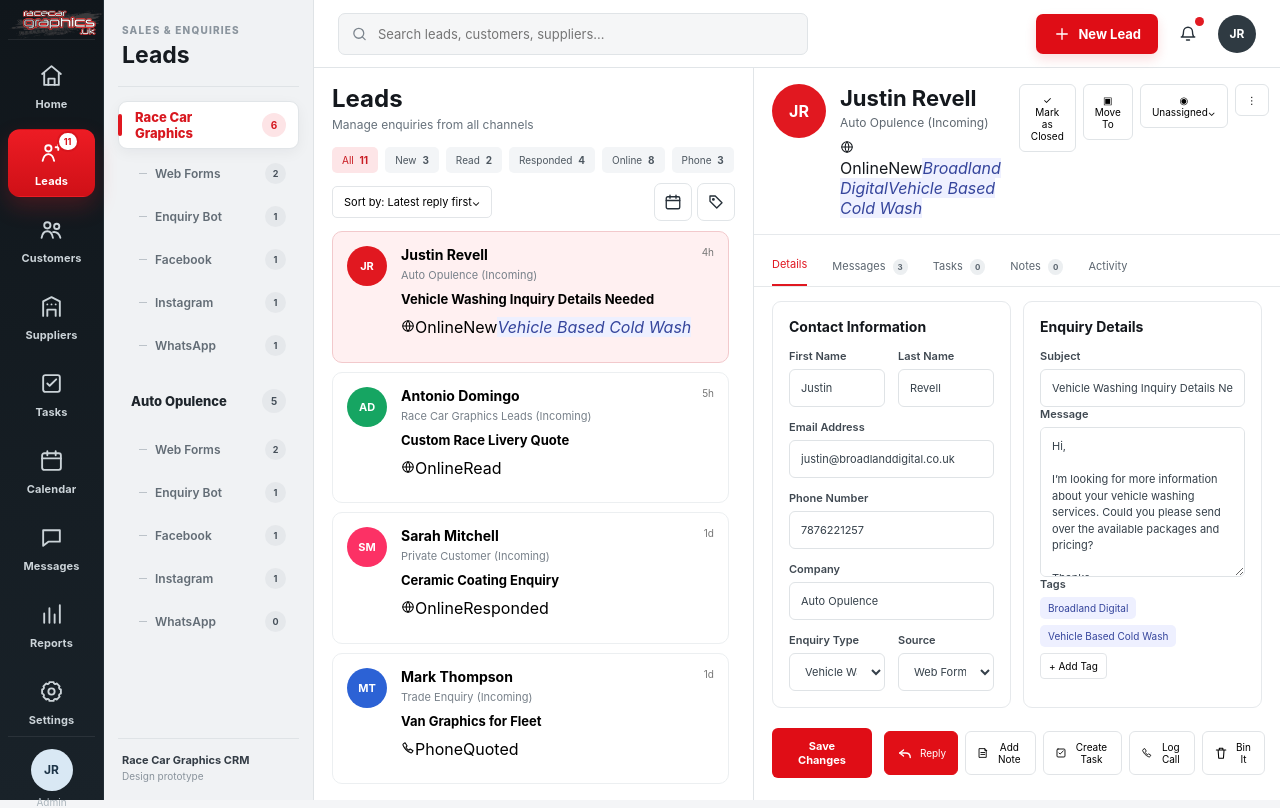
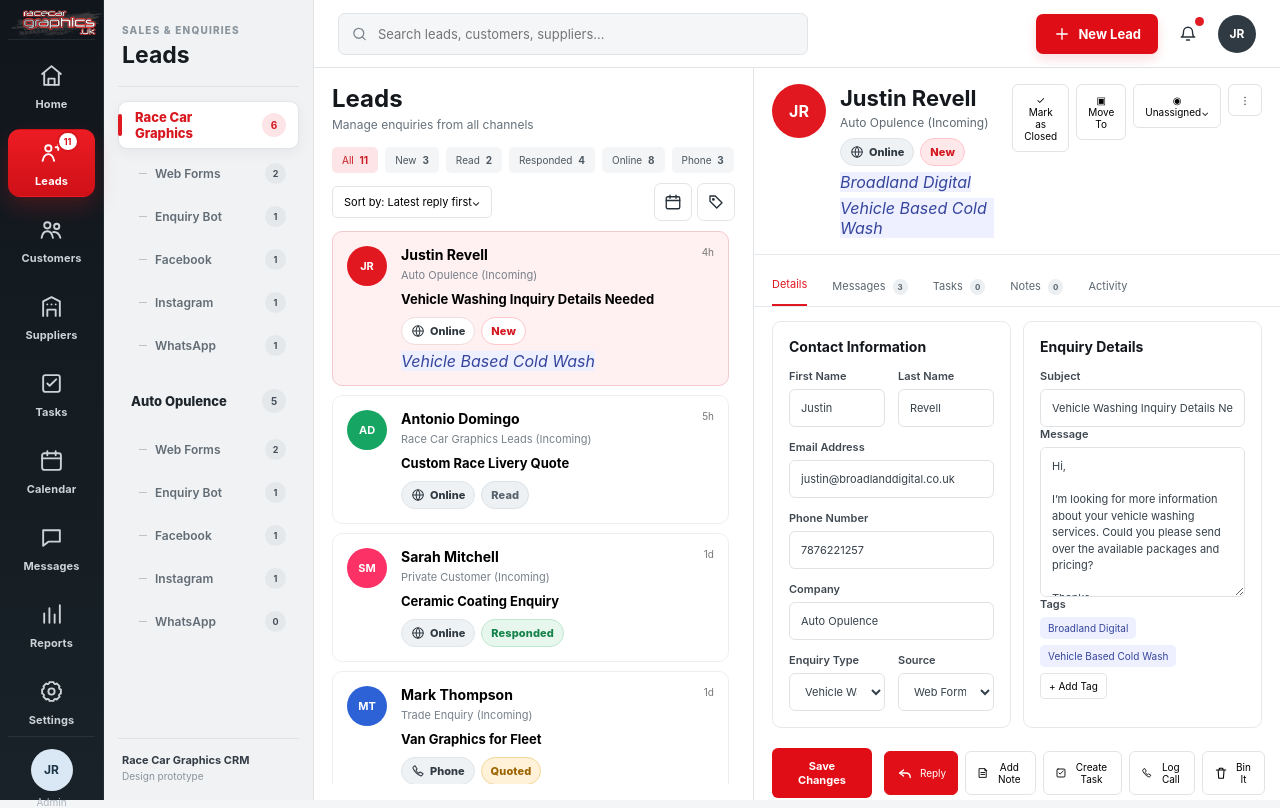
Before and after one commit to broadlanddigital2/rcg-crm-ui-prototype, a Next.js app: page /leads in a window 1280 px wide. Built offline with nearby package versions, Linux system fonts and the light colour scheme.

Commit message:
Style lead channel and status labels

```diff
--- a/app/globals.css
+++ b/app/globals.css
@@ -255,3 +255,23 @@
   margin-right:8px;
 }
 .secondaryItem.cta>span{margin-right:auto}
+
+
+/* ===== Lead origin + status labels ===== */
+.leadMetaRow{display:flex;flex-wrap:wrap;align-items:center;gap:6px}
+.channelBadge,.statusBadge{
+  display:inline-flex;align-items:center;gap:5px;min-height:26px;padding:4px 8px;border-radius:999px;
+  font-size:10px;font-weight:800;line-height:1;border:1px solid transparent;white-space:nowrap
+}
+.channelBadge{background:#eef2f5;color:#313a42;border-color:#e0e5e9}
+.channelBadge svg{width:14px;height:14px}
+.statusBadge{letter-spacing:.01em}
+.status-new{background:#ffe8ea;color:#d21720;border-color:#ffc7cb}
+.status-read{background:#edf1f4;color:#58636d;border-color:#dbe1e5}
+.status-responded{background:#e7f7ee;color:#16834b;border-color:#bee8cf}
+.status-quoted{background:#fff2d8;color:#9c6400;border-color:#f3d69a}
+.leadListCard.selected .channelBadge{background:#fff;border-color:#efdcde}
+.leadListCard.selected .status-new{background:#fff;color:#d21720}
+@media(min-width:761px){
+  .channelBadge,.statusBadge{min-height:28px;padding:5px 9px;font-size:11px}
+}
```
